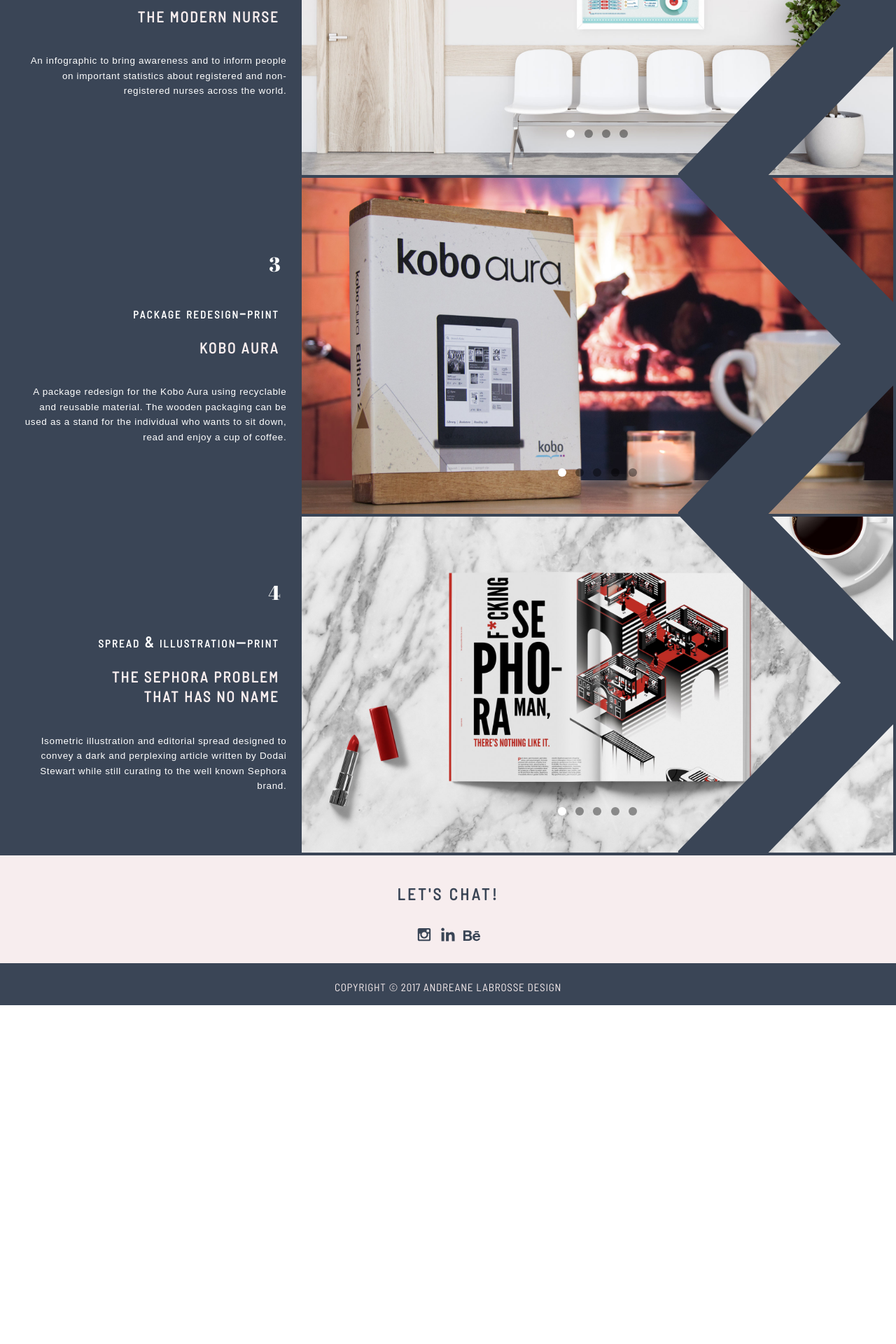
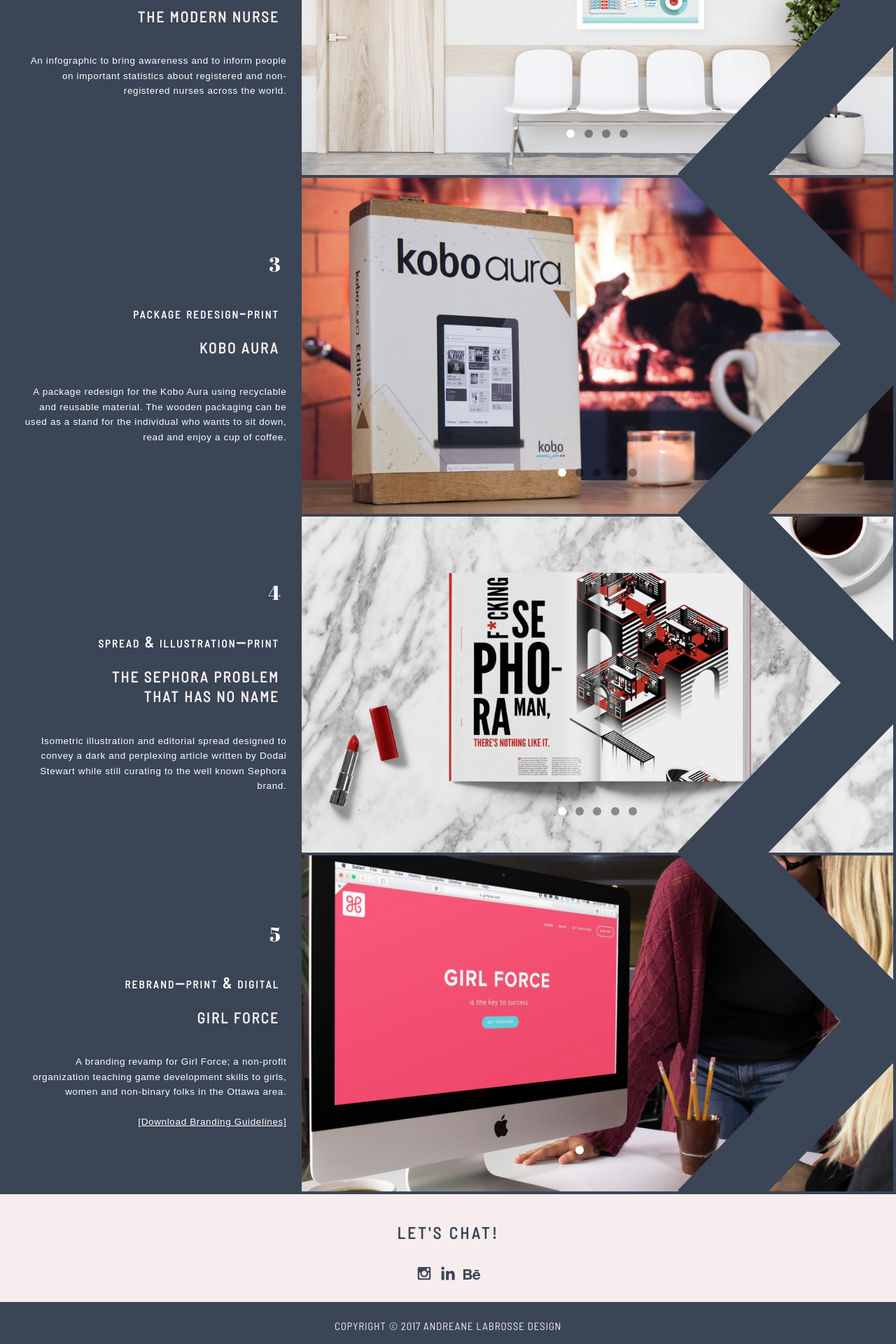
Before and after one commit to labr0110/portfolio-jekyll, a Jekyll site: the page built from index.html, in a window 1280 px wide. Shown: the part 2518-4438 px from the top of the page at 70% size. Built offline with Jekyll 4.4.1, drawn with Linux system fonts in a browser that asks for light colours; nearby versions of some CDN libraries; Markdown is read by kramdown in place of the engine named in the settings; comment, search, counter and statistics services are not loaded; before the commit the page ends 3954 px from its top, so only the background shows below that.

Commit message:
girlforce

```diff
--- /dev/null
+++ b/_data/project-5.yml
@@ -0,0 +1,17 @@
+desc-number: "5"
+title-1: "rebrand—print & digital"
+title-2: "GIRL FORCE"
+desc: 'A branding revamp for Girl Force; a non-profit organization teaching game development skills to girls, women and non-binary folks in the Ottawa area.
+<br>
+<br>
+<a class="portfolio-guidelines-btn" href="../guidelines/girl-force-branding-guidelines.pdf" download rel="contents">[Download Branding Guidelines]</a>'
+
+images:
+  - src: "gf-1.jpg"
+    alt: "Girl Force Website."
+
+  - src: "gf-3.jpg"
+    alt: "Girl Force Logo Explanation."
+
+  - src: "gf-2.jpg"
+    alt: "Girl Force Apparel."
--- a/_layouts/default.html
+++ b/_layouts/default.html
@@ -196,6 +196,6 @@
     });
   });
   </script>
-  <script>{% include_relative js/image-loader.js %}</script>
+  <script>{% include_relative js/imageloader.js %}</script>
 </body>
 </html>
--- a/css/main.css
+++ b/css/main.css
@@ -538,6 +538,11 @@
   font-family: 'Abril Fatface', cursive;
 }
 
+.portfolio-guidelines-btn {
+  color: #fff;
+  text-decoration: underline;
+}
+
 .container {
   background: #fff;
   border-top: solid 4px #3a4556;
--- a/css/site.css
+++ b/css/site.css
@@ -12,3 +12,4 @@
 {% include carousel-item.css data="project-2" %}
 {% include carousel-item.css data="project-3" %}
 {% include carousel-item.css data="project-4" %}
+{% include carousel-item.css data="project-5" %}
--- a/index.html
+++ b/index.html
@@ -7,5 +7,6 @@
     {% include carousel.html data="project-2" %}
     {% include carousel.html data="project-3" %}
     {% include carousel.html data="project-4" %}
+    {% include carousel.html data="project-5" %}
   </div>
 </main>
```
Also changed, not shown: images/gf-1.jpg (added), images/gf-2.jpg (added), images/gf-3.jpg (added), js/imageloader.js (renamed from js/image-loader.js), 1 other file.
